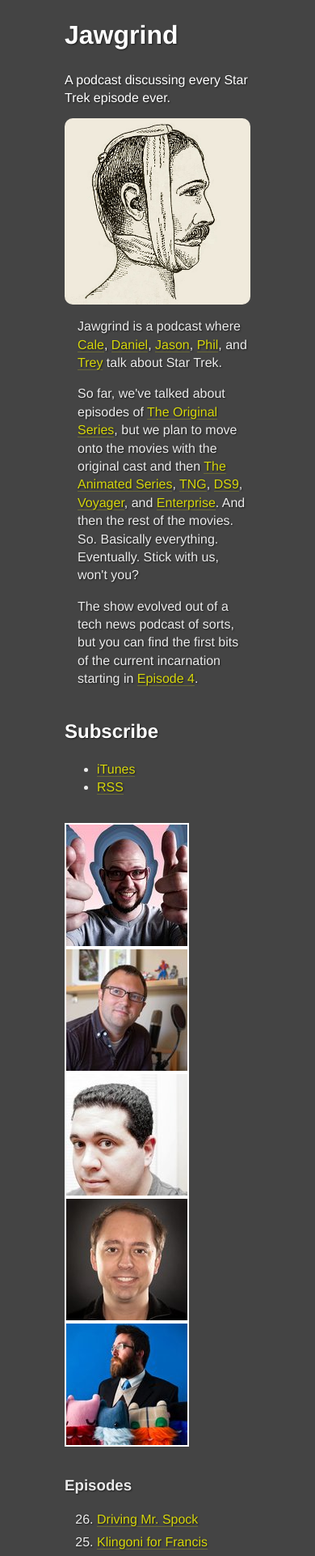
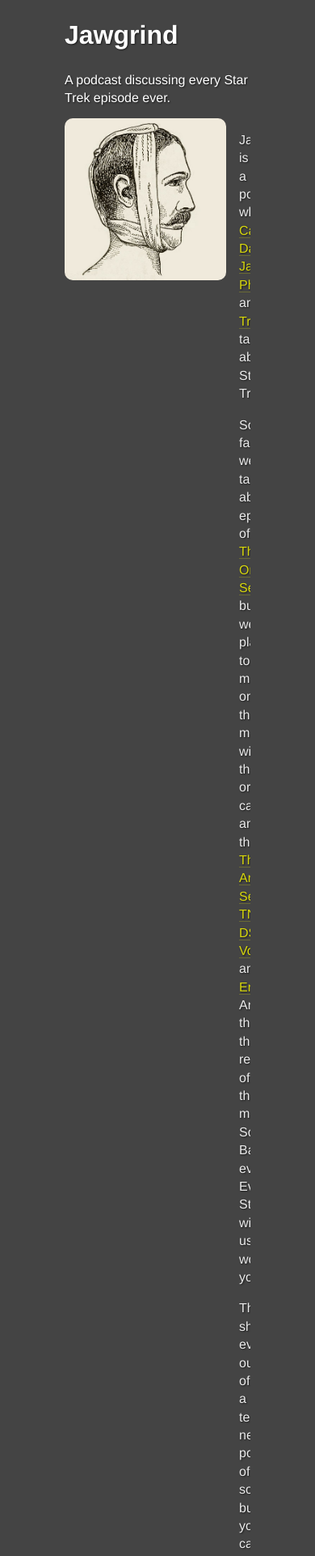
Before and after one commit to trey/jawgrind, a PHP site: page / in a window 390 px wide. Shown: the top 1921 px of the page at 81% size. Run offline with PHP 8.4, Linux system fonts and the light colour scheme; some libraries are stand-ins or nearby versions.

Commit message:
Tweaks and some very basic media queries.

```diff
--- a/css/main.css
+++ b/css/main.css
@@ -299,45 +299,59 @@
 
 /* line 12, sass/main.scss */
 #wrapper { margin: 0 5em; }
+@media screen and (min-width: 1100px) { /* line 12, sass/main.scss */
+  #wrapper { margin: 0 auto; width: 60em; } }
 
-/* line 16, sass/main.scss */
+/* line 22, sass/main.scss */
 section[data-type=background] { position: relative; overflow: hidden; *zoom: 1; }
 
-/* line 21, sass/main.scss */
-header { overflow: hidden; *zoom: 1; }
-/* line 23, sass/main.scss */
+/* line 28, sass/main.scss */
 header h2 { font-size: 1em; font-weight: normal; }
-/* line 28, sass/main.scss */
-header .icon img { width: 100%; max-width: 300px; float: left; -webkit-border-radius: 10px; -moz-border-radius: 10px; -ms-border-radius: 10px; -o-border-radius: 10px; border-radius: 10px; }
 
-/* line 37, sass/main.scss */
-#description { padding-left: 1em; font-size: 1em; }
+/* line 34, sass/main.scss */
+#main { overflow: hidden; *zoom: 1; }
+/* line 36, sass/main.scss */
+#main .icon { float: left; padding-right: 1em; }
+/* line 39, sass/main.scss */
+#main .icon img { width: 100%; max-width: 350px; -webkit-border-radius: 10px; -moz-border-radius: 10px; -ms-border-radius: 10px; -o-border-radius: 10px; border-radius: 10px; }
+@media screen and (max-width: 1100px) { /* line 39, sass/main.scss */
+  #main .icon img { max-width: 200px; } }
 
-/* line 43, sass/main.scss */
+/* line 50, sass/main.scss */
+#description { font-size: 1em; }
+
+@media screen and (max-width: 1100px) { /* line 54, sass/main.scss */
+  #hosts { clear: both; text-align: center; margin-top: 20px; } }
+/* line 61, sass/main.scss */
 #hosts ul { list-style: none; padding: 0; overflow: hidden; *zoom: 1; }
-/* line 47, sass/main.scss */
-#hosts ul li { float: left; margin-right: 10px; background: yellow; }
-/* line 51, sass/main.scss */
+/* line 65, sass/main.scss */
+#hosts ul li { display: inline-block; margin-right: 10px; background: yellow; }
+/* line 69, sass/main.scss */
 #hosts ul li a { padding: 0; position: relative; display: inline-block; border: 2px solid white; }
-/* line 56, sass/main.scss */
+/* line 74, sass/main.scss */
+#hosts ul li a img { max-width: 100px; }
+/* line 77, sass/main.scss */
 #hosts ul li a .caption { opacity: 0; position: absolute; bottom: 0; left: 0; width: 100%; background: rgba(255, 0, 255, 0.6); font-size: 1em; color: #fff; -webkit-transition: 0.2s; -moz-transition: 0.2s; -o-transition: 0.2s; transition: 0.2s; }
-/* line 65, sass/main.scss */
+/* line 86, sass/main.scss */
 #hosts ul li a .caption span { padding: 5px; }
-/* line 71, sass/main.scss */
+/* line 92, sass/main.scss */
 #hosts ul li a:hover .caption { opacity: 1; }
 
-/* line 83, sass/main.scss */
+/* line 101, sass/main.scss */
 h1, h2 { color: #fff; }
 
-/* line 86, sass/main.scss */
+/* line 104, sass/main.scss */
 a { text-decoration: none; color: rgba(255, 255, 0, 0.8); border-bottom: 1px solid rgba(255, 255, 0, 0.2); -webkit-transition: 0.1s; -moz-transition: 0.1s; -o-transition: 0.1s; transition: 0.1s; }
-/* line 91, sass/main.scss */
+/* line 109, sass/main.scss */
 a:hover { color: yellow; border-color: yellow; }
 
-/* line 98, sass/main.scss */
+/* line 116, sass/main.scss */
 #episodes li { margin-bottom: 5px; }
 
-/* line 103, sass/main.scss */
+/* line 121, sass/main.scss */
+#subscribe { display: none; }
+
+/* line 125, sass/main.scss */
 footer { font-size: 0.7em; padding: 50px 0 20px 0; color: rgba(255, 255, 255, 0.4); }
-/* line 107, sass/main.scss */
+/* line 129, sass/main.scss */
 footer a { padding: 0; background: none; }
--- a/index.html
+++ b/index.html
@@ -18,6 +18,8 @@
             <header>
                 <h1>Jawgrind</h1>
                 <h2>A podcast discussing every Star Trek episode ever.</h2>
+            </header>
+            <section id="main">
                 <div class="icon"><img src="/img/jawgrind.jpg" alt="Jawgrind's mascot"></div>
                 <section id="description" data-type="background" data-speed="10">
                     <p>Jawgrind is a podcast where <a href="https://twitter.com/calem">Cale</a>,
@@ -28,7 +30,16 @@
                     <p>So far, we've talked about episodes of <a href="http://en.wikipedia.org/wiki/Star_Trek:_The_Original_Series">The Original Series</a>, but we plan to move onto the movies with the original cast and then <a href="http://en.wikipedia.org/wiki/Star_Trek_animated_series">The Animated Series</a>, <a href="http://en.wikipedia.org/wiki/Star_Trek:_The_Next_Generation">TNG</a>, <a href="http://en.wikipedia.org/wiki/DS9">DS9</a>, <a href="http://en.wikipedia.org/wiki/Star_Trek:_Voyager">Voyager</a>, and <a href="http://en.wikipedia.org/wiki/Star_Trek:_Enterprise ">Enterprise</a>. And then the rest of the movies. So. Basically everything. Eventually. Stick with us, won't you?</p>
                     <p>The show evolved out of a tech news podcast of sorts, but you can find the first bits of the current incarnation starting in <a href="http://jawgrind.com/4">Episode 4</a>.</p>
                 </section>
-            </header>
+                <section id="hosts" data-type="background" data-speed="10">
+                    <ul>
+                        <li><a href="http://treypiepmeier.com"><img src="/img/trey.jpg" alt="Trey Piepmeier"><span class="caption"><span>Trey</span></span></a></li>
+                        <li><a href="http://jasoncoleman.net"><img src="/img/super_structure.jpg" alt="Jason Coleman"><span class="caption"><span>Jason</span></span></a></li>
+                        <li><a href="http://danielcwarshaw.com/"><img src="/img/ploafmaster.jpg" alt="Daniel Warshaw"><span class="caption"><span>Daniel</span></span></a></li>
+                        <li><a href="http://midnightcheese.com"><img src="/img/calem.jpg" alt="Cale Mooth"><span class="caption"><span>Cale</span></span></a></li>
+                        <li><a href="http://philbarbato.com"><img src="/img/philbarbato.jpg" alt="Phil Barbato"><span class="caption"><span>Phil</span></span></a></li>
+                    </ul>
+                </section><!-- /hosts -->
+            </section><!-- /main -->
 
             <section id="subscribe">
                 <h2>Subscribe</h2>
@@ -36,17 +47,7 @@
                     <li><a href="http://itunes.apple.com/us/podcast/jawgrind/id531588663">iTunes</a></li>
                     <li><a href="http://feeds.feedburner.com/thirdavenue-jawgrind">RSS</a></li>
                 </ul>
-            </section>
-
-            <section id="hosts" data-type="background" data-speed="10">
-                <ul>
-                    <li><a href="http://treypiepmeier.com"><img src="/img/trey.jpg" alt="Trey Piepmeier"><span class="caption"><span>Trey</span></span></a></li>
-                    <li><a href="http://jasoncoleman.net"><img src="/img/super_structure.jpg" alt="Jason Coleman"><span class="caption"><span>Jason</span></span></a></li>
-                    <li><a href="http://danielcwarshaw.com/"><img src="/img/ploafmaster.jpg" alt="Daniel Warshaw"><span class="caption"><span>Daniel</span></span></a></li>
-                    <li><a href="http://midnightcheese.com"><img src="/img/calem.jpg" alt="Cale Mooth"><span class="caption"><span>Cale</span></span></a></li>
-                    <li><a href="http://philbarbato.com"><img src="/img/philbarbato.jpg" alt="Phil Barbato"><span class="caption"><span>Phil</span></span></a></li>
-                </ul>
-            </section>
+            </section><!-- /subscribe -->
 
             <section id="episodes" data-type="background" data-speed="10">
                 <h3>Episodes</h3>
```
Also changed, not shown: css/sass/main.scss (+30 -8 lines).
